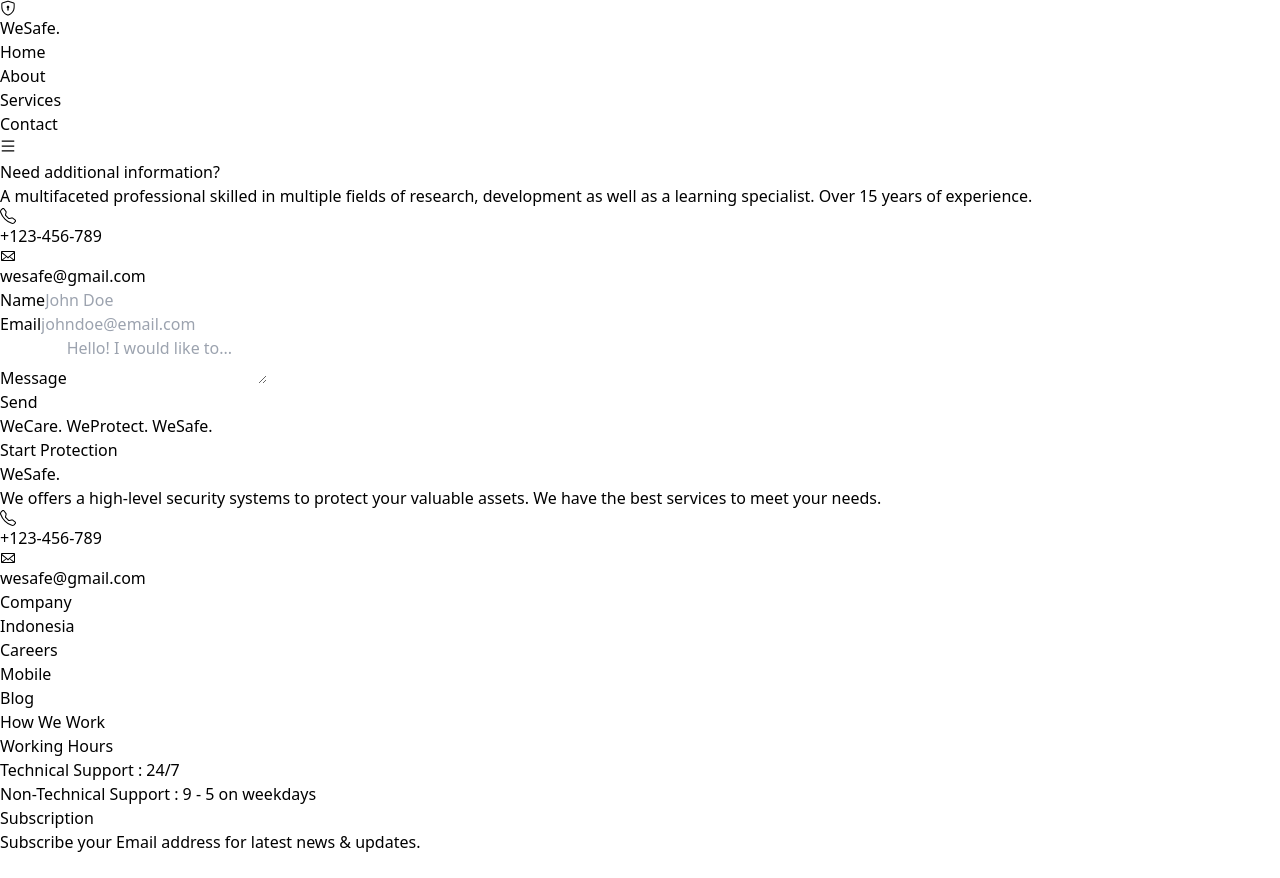
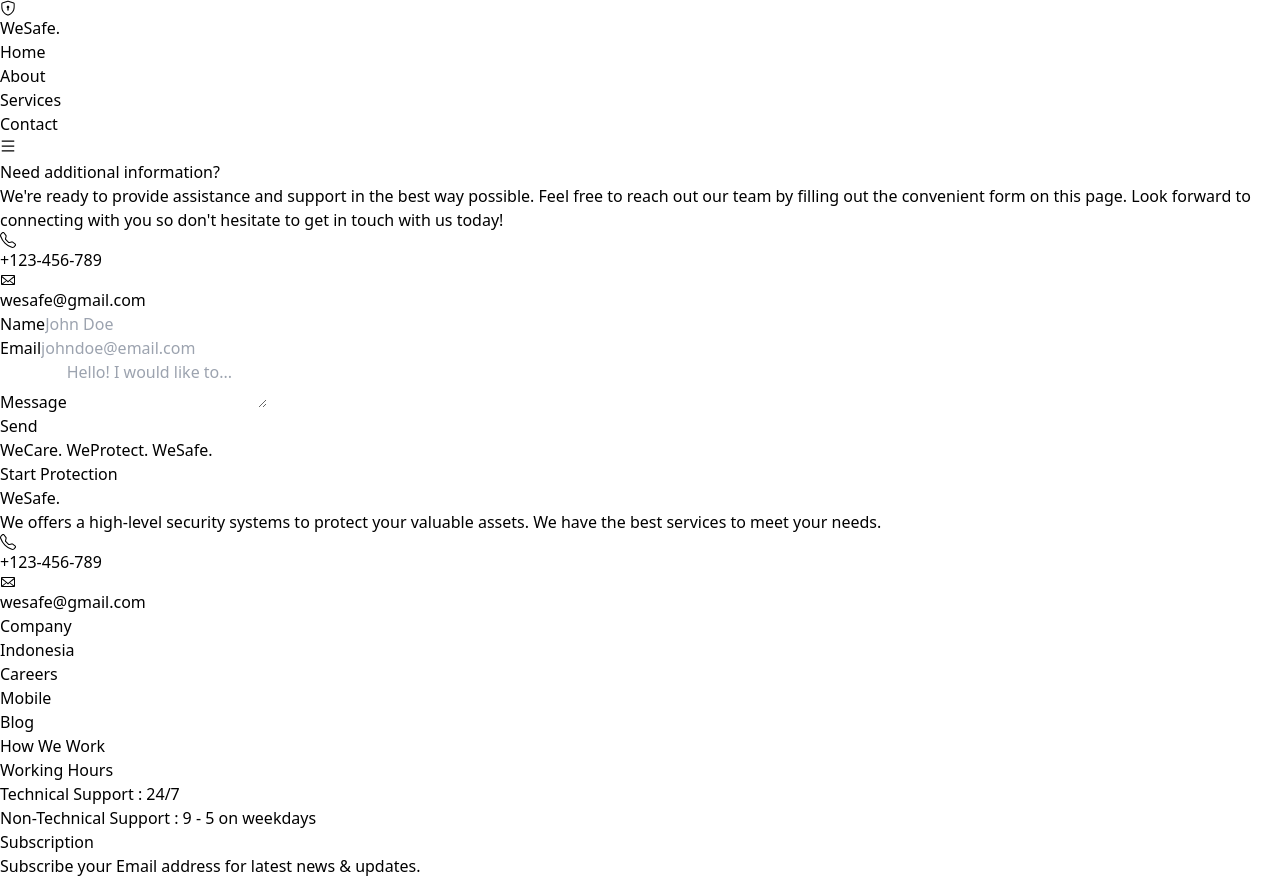
Before and after one commit to hellofromiqbal/wesave, a React (Vite) app: page /contact in a window 1280 px wide. Before the commit the page ends 854 px from the top, so only its background shows below. Built offline with nearby package versions, Linux system fonts and the light colour scheme.

Commit message:
Edited contact form words

```diff
--- a/src/components/fragments/ContactForm/index.jsx
+++ b/src/components/fragments/ContactForm/index.jsx
@@ -48,7 +48,7 @@ const ContactForm = (props) => {
               Need additional information?
             </h2>
             <p className='text-sm md:text-base'>
-            A multifaceted professional skilled in multiple fields of research, development as well as a learning specialist. Over 15 years of experience.
+            We're ready to provide assistance and support in the best way possible. Feel free to reach out our team by filling out the convenient form on this page. Look forward to connecting with you so don't hesitate to get in touch with us today!
             </p>
             <div
               className='
```
